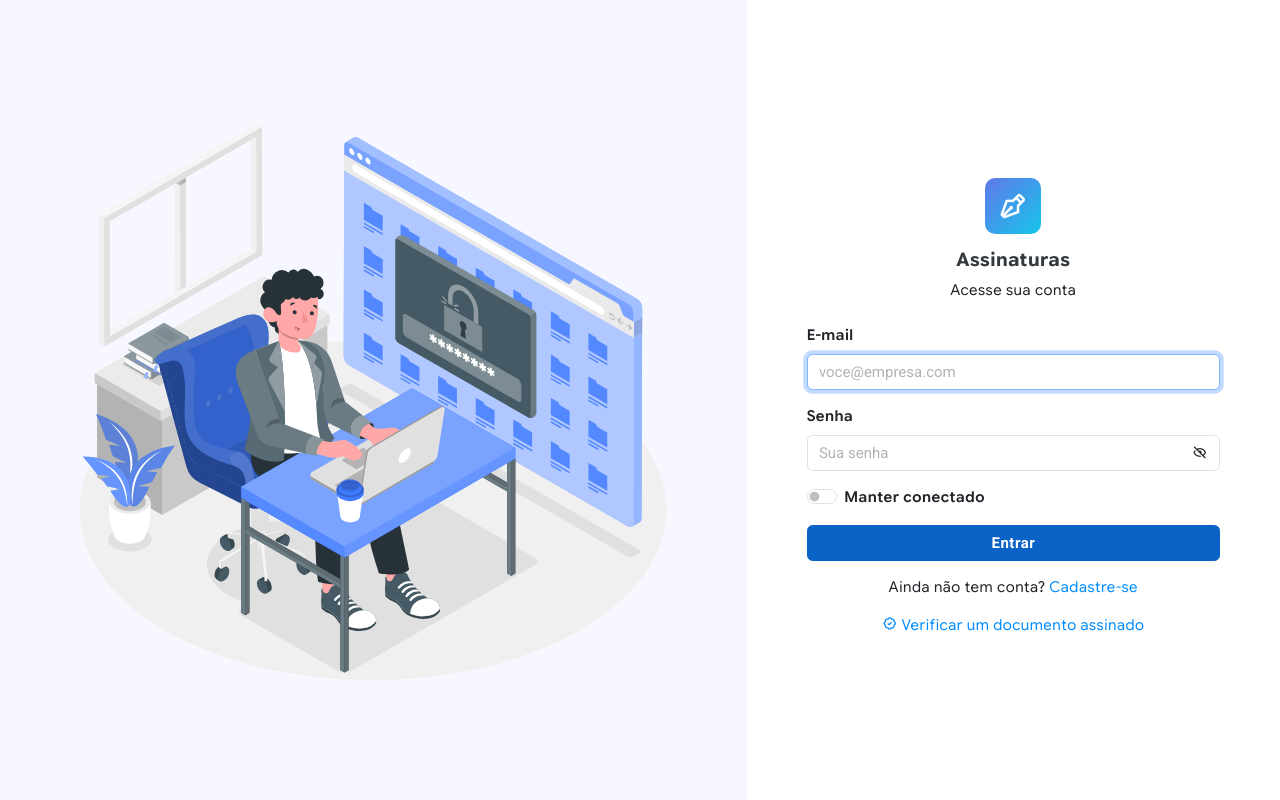
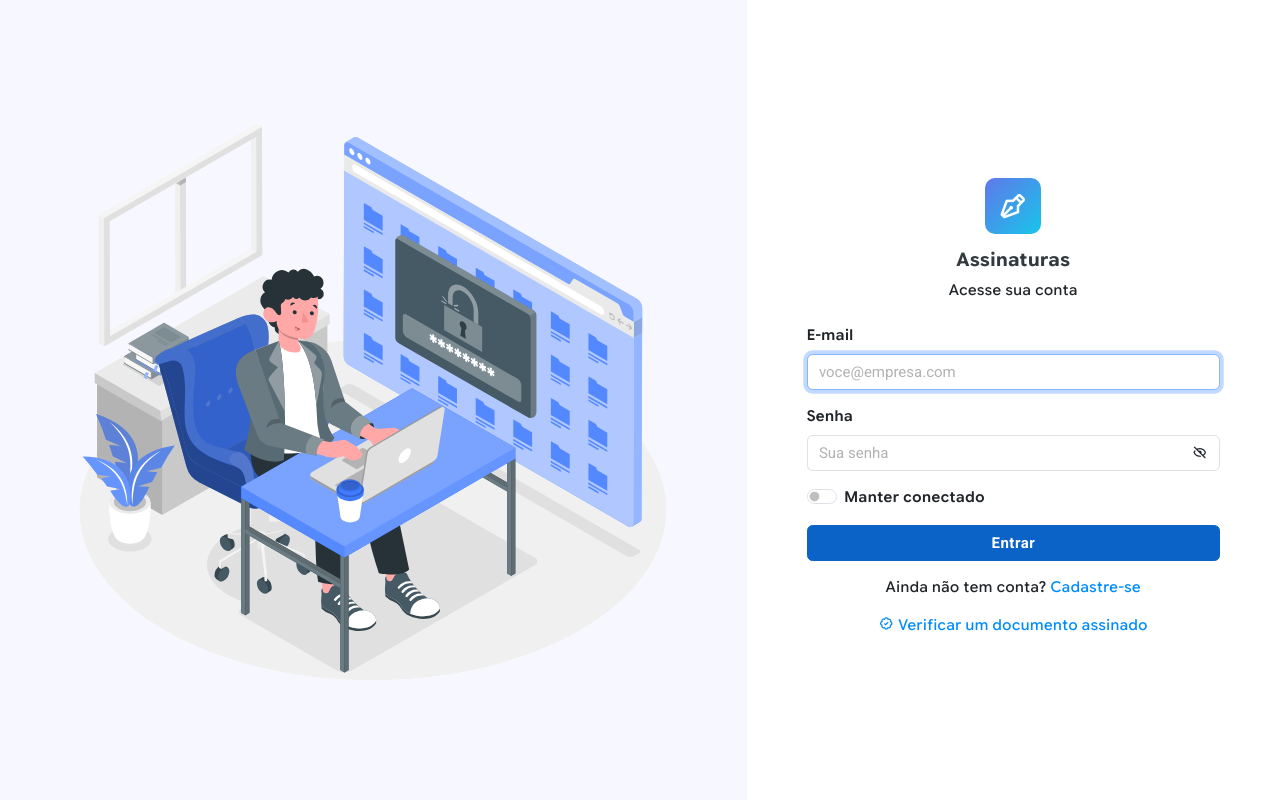
Before and after one commit to digitalnerdsp/assinatura, a Laravel app: page /entrar in a window 1280 px wide. Run offline with Laravel 12, Linux system fonts and the light colour scheme; data that the repository does not hold is empty; parts of the project's set-up code (start-up, migrations or seed data) failed here and were passed over; some libraries are stand-ins or nearby versions.

Commit message:
Fonte mais firme: texto 500, menu em negrito e maior, títulos e rótulos mais fortes
Co-Authored-By: Claude Sonnet 5.5 <noreply@anthropic.com>

```diff
--- a/app/Themes/ThemeComposer.php
+++ b/app/Themes/ThemeComposer.php
@@ -33,7 +33,7 @@ final class ThemeComposer
             'isSuper' => (bool) $user?->isSuperAdmin(),
             'menu' => $user ? app(MenuBuilder::class)->for($user) : [],
             'flash' => new HtmlString(view('layouts.partials.flash')->render().($user ? view('layouts.partials.plan-banner')->render() : '')),
-            'legacyCss' => [asset('assets/css/icons.css'), asset('assets/css/legacy-scope.css').'?v=1', asset('assets/css/fonts.css').'?v=1'],
+            'legacyCss' => [asset('assets/css/icons.css'), asset('assets/css/legacy-scope.css').'?v=1', asset('assets/css/fonts.css').'?v=3'],
             'legacyScripts' => new HtmlString(view('layouts.partials.scripts')->render()),
         ]);
     }
--- a/resources/views/layouts/partials/head.blade.php
+++ b/resources/views/layouts/partials/head.blade.php
@@ -16,7 +16,7 @@
 <link rel="stylesheet" href="{{ asset('assets/css/semi-dark.css') }}">
 <link rel="stylesheet" href="{{ asset('assets/css/contrast.css') }}?v=8">
 <link rel="stylesheet" href="{{ asset('assets/css/drive.css') }}?v=12">
-<link rel="stylesheet" href="{{ asset('assets/css/fonts.css') }}?v=1">
+<link rel="stylesheet" href="{{ asset('assets/css/fonts.css') }}?v=3">
 <style>
     .brand-badge{width:38px;height:38px;border-radius:10px;display:inline-flex;align-items:center;justify-content:center;color:#fff;font-size:22px;background:linear-gradient(135deg,#6078ea,#17c5ea)}
     .mono{font-family:ui-monospace,Consolas,monospace;font-size:.82rem;word-break:break-all}
```
Also changed, not shown: public/assets/css/fonts.css.
